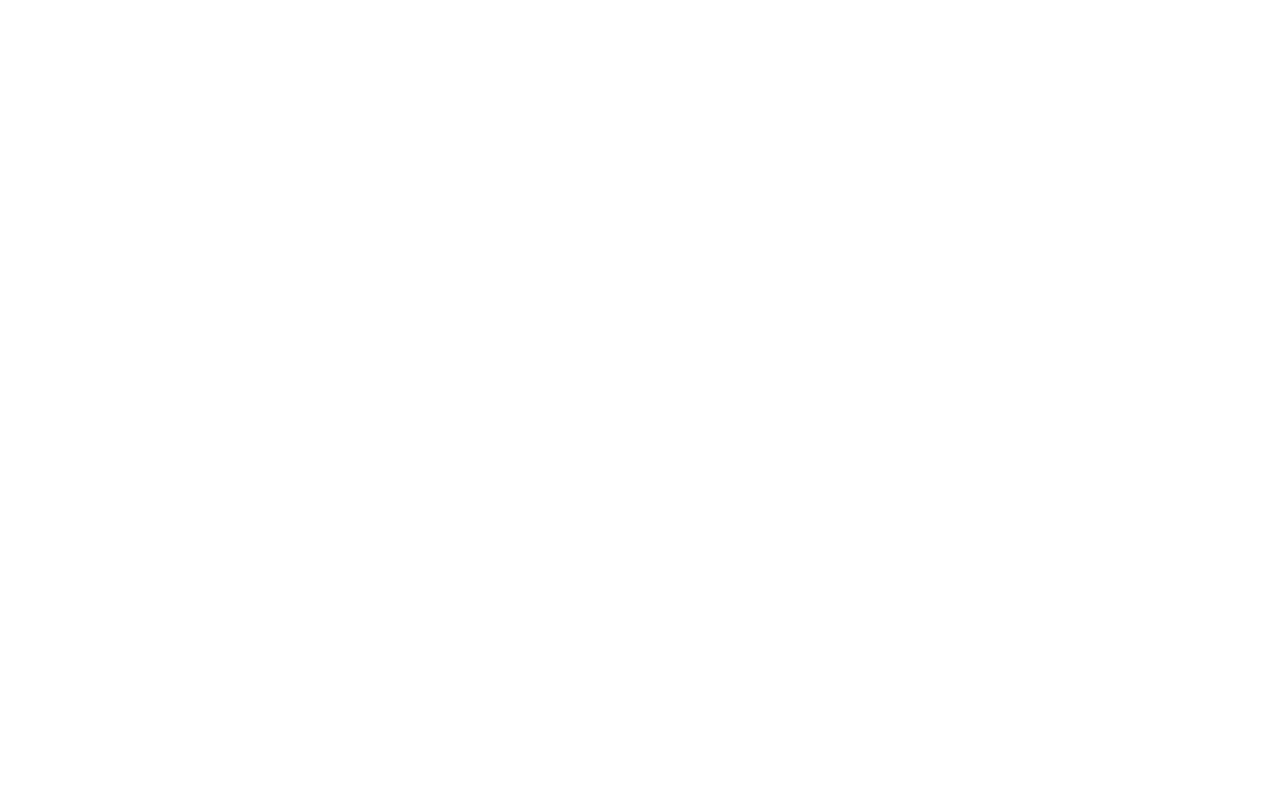
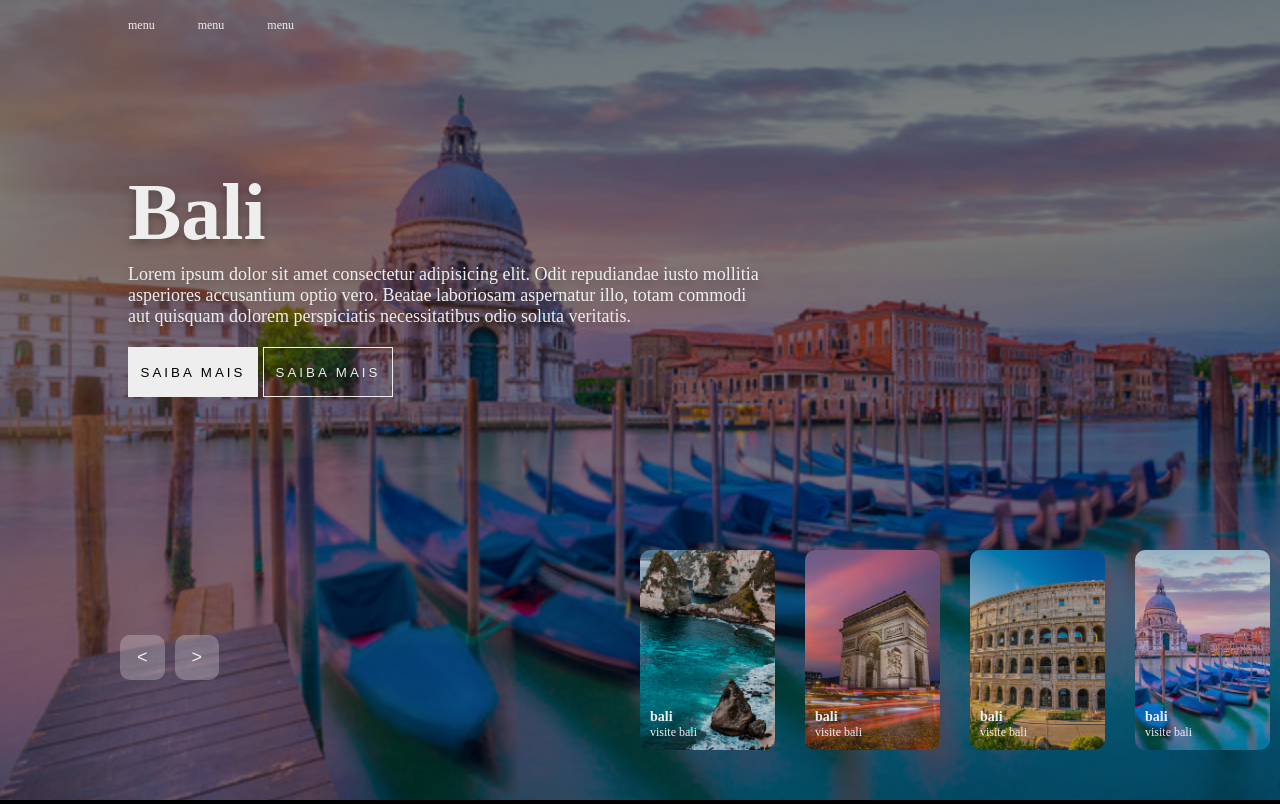
Before and after one commit to marcosbarrosj/carrossel-animado, a plain HTML site: page index.html in a window 1280 px wide. Drawn offline with Linux system fonts and the light colour scheme.

Commit message:
first commit

```diff
--- a/index.html
+++ b/index.html
@@ -1,11 +1,131 @@
 <!DOCTYPE html>
-<html lang="en">
+<html lang="pt-br">
 <head>
     <meta charset="UTF-8">
+    <link rel="stylesheet" href="syle.css">
     <meta name="viewport" content="width=device-width, initial-scale=1.0">
-    <title>Document</title>
+    <title>carrosel animado</title>
 </head>
 <body>
 
+    <header>
+        <nav >
+        <a href="">menu</a>
+        <a href="">menu</a>
+        <a href="">menu</a>
+    </nav>
+    </header>
+
+    <main class="container" >
+        <div class="list">
+            <div class="list-item">
+                <img src="img1.jpg" alt="">
+                        <div class="content">
+                            <h2 class="title">Bali</h2>
+                            <p class="description">Lorem ipsum dolor sit amet consectetur
+                                adipisicing elit. Odit repudiandae iusto
+                                mollitia asperiores accusantium optio vero.
+                                Beatae laboriosam aspernatur illo, totam commodi
+                                aut quisquam dolorem
+                                perspiciatis necessitatibus odio soluta veritatis.</p>
+                                        <div class="buttons">
+                                            <button>saiba mais</button>
+                                            <button>saiba mais</button>
+                                        </div>
+                        </div>
+                 </div>
+                 <div class="list-item">
+                    <img src="img2.jpg" alt="">
+                            <div class="content">
+                                <h2 class="title">Bali</h2>
+                                <p class="description">Lorem ipsum dolor sit amet consectetur
+                                    adipisicing elit. Odit repudiandae iusto
+                                    mollitia asperiores accusantium optio vero.
+                                    Beatae laboriosam aspernatur illo, totam commodi
+                                    aut quisquam dolorem
+                                    perspiciatis necessitatibus odio soluta veritatis.</p>
+                                            <div class="buttons">
+                                                <button>saiba mais</button>
+                                                <button>saiba mais</button>
+                                            </div>
+                            </div>
+                     </div>
+                     <div class="list-item">
+                        <img src="img3.jpg" alt="">
+                                <div class="content">
+                                    <h2 class="title">Bali</h2>
+                                    <p class="description">Lorem ipsum dolor sit amet consectetur
+                                        adipisicing elit. Odit repudiandae iusto
+                                        mollitia asperiores accusantium optio vero.
+                                        Beatae laboriosam aspernatur illo, totam commodi
+                                        aut quisquam dolorem
+                                        perspiciatis necessitatibus odio soluta veritatis.</p>
+                                                <div class="buttons">
+                                                    <button>saiba mais</button>
+                                                    <button>saiba mais</button>
+                                                </div>
+                                </div>
+                         </div>
+
+                         <div class="list-item">
+                            <img src="img4.jpg" alt="">
+                                    <div class="content">
+                                        <h2 class="title">Bali</h2>
+                                        <p class="description">Lorem ipsum dolor sit amet consectetur
+                                            adipisicing elit. Odit repudiandae iusto
+                                            mollitia asperiores accusantium optio vero.
+                                            Beatae laboriosam aspernatur illo, totam commodi
+                                            aut quisquam dolorem
+                                            perspiciatis necessitatibus odio soluta veritatis.</p>
+                                                    <div class="buttons">
+                                                        <button>saiba mais</button>
+                                                        <button>saiba mais</button>
+                                                    </div>
+                                              </div>
+                                          </div>
+                                    </div>
+        <div class="thumb">
+            <div  class="thumb-item">
+                <img src="img1.jpg" alt="">
+                <div class="content">
+                    <h3>bali</h3>
+                    <p>visite bali</p>
+                </div>
+            </div>
+
+            <div  class="thumb-item">
+                <img src="img2.jpg" alt="">
+                <div class="content">
+                    <h3>bali</h3>
+                    <p>visite bali</p>
+                </div>
+
+            </div>
+
+            <div  class="thumb-item">
+                <img src="img3.jpg" alt="">
+                <div class="content">
+                    <h3>bali</h3>
+                    <p>visite bali</p>
+                </div>
+            </div>
+
+            <div  class="thumb-item">
+                <img src="img4.jpg" alt="">
+                <div class="content">
+                    <h3>bali</h3>
+                    <p>visite bali</p>
+                </div>
+
+            </div>
+        </div>
+   <div class="arrows">
+    <button class="back"><</button>
+    <button class="next">></button>
+
+   </div>
+
+    </main>
+    <script src="script.js"></script>
 </body>
 </html>
--- /dev/null
+++ b/script.js
@@ -0,0 +1,33 @@
+let btnNext = document.querySelector('.next')
+let btnback = document.querySelector('.back')
+
+let container = document.querySelector('.container')
+let list = document.querySelector('.container .list')
+let thumb = document.querySelector('.container .thumb')
+
+btnNext.onclick = () => moveItensOnclick('next')
+btnback.onclick = () => moveItensOnclick('back')
+
+
+    function moveItensOnclick(type){
+       let listItems = document.querySelectorAll('.list .list-item')
+       let thumbItems = document.querySelectorAll('.thumb .thumb-item')
+ console.log (listItems)
+ console.log (thumbItems)
+
+
+       if (type === 'next'){
+           list.appendChild(listItems[0])
+           thumb.appendChild(thumbItems[0])
+        }else {
+            list.prepend(listItems[listItems.length -1])
+            thumb.prepend(thumbItems[listItems.length -1])
+
+            //   thumb.prepend(thumbItems[3])//
+
+
+
+        }
+
+
+    }
--- /dev/null
+++ b/syle.css
@@ -0,0 +1,162 @@
+*{
+    margin: 0;
+    padding: 0;
+    box-sizing: border-box;
+    text-decoration: none;
+}
+
+body{
+    background-color: black;
+    color: #eee;
+    font-size: 12px;
+}
+
+header{
+    width: 80%;
+    height: 50px;
+    display: flex;
+    align-items: center;
+    position: relative;
+    z-index: 2;
+    margin: auto;
+}
+
+header a{
+    color: #eee;
+    margin-right: 40px;
+    font-weight: 300;
+}
+
+.container{
+    height: 100vh;
+    width: 100vw;
+    margin-top: -50px;
+    overflow: hidden;
+}
+
+.container .list .list-item{
+    width: 100%;
+    height: 100%;
+    position: absolute;
+}
+
+.container .list .list-item img{
+    object-fit: cover;
+    width: 100%;
+    height: 100%;
+    filter: brightness(50%);    /* esse estilodeixa escuro */
+}
+
+.container .list .list-item .content{
+    position: absolute;
+    top: 20%;
+    right: 10%;
+    padding-right: 30%;
+    width: 80%;
+    color: #eee;
+    text-shadow:  0 5px 10px #0004;
+
+}
+
+.container .list .list-item .title{
+    font-size: 5rem;
+    line-height: 1.3em;
+    font-weight: 700;
+
+}
+
+.container .list .list-item .description{
+    font-size: 1.5em;
+
+}
+
+.container .list .list-item .buttons{
+    display: grid;
+    grid-template-columns: repeat(2,130px);
+    grid-template-rows: 50px;
+    margin-top: 20px;
+    gap: 5px;
+
+
+}
+
+    .container .list .list-item .buttons button{
+        border: none;
+        background-color: #eee;
+        letter-spacing: 3px;
+        cursor: pointer;
+        text-transform: uppercase;
+
+    }
+
+    .container .list .list-item .buttons button:hover{
+        background-color: transparent;
+        border: 1px solid #eee;
+        color: #eee;
+        transition: 0.7s;
+
+    }
+
+    .container .list .list-item .buttons button:nth-child(2){
+        background-color: transparent;
+        border: 1px solid #eee;
+        color: #eee;
+    }
+
+    .container .list .list-item .buttons button:nth-child(2):hover{
+        background-color: #eee;
+        color: #000;
+
+    }
+
+    .container .thumb{
+        position: absolute;
+        bottom: 50px;
+        left: 50%;
+        display: flex;
+        gap: 30px;
+    }
+    .container .thumb .thumb-item{
+        width: 135px;
+        height: 200px;
+        position: relative;
+    }
+        .container .thumb .thumb-item img{
+            width: 100%;
+            height: 100%;
+            object-fit: cover;
+            border-radius: 10px;
+            filter: brightness(80%);
+
+        }
+
+        .container .thumb .content{
+            position: absolute;
+            bottom: 10px;
+            left: 10px;
+        }
+        .container .arrows{
+            display: flex;
+            align-items: center;
+            gap: 10px;
+            position: absolute;
+            bottom: 120px;
+            left: 120px;
+            width: 300px;
+
+        }
+
+        .container .arrows button{
+            border-radius: 10px;
+            border: none;
+            padding: 12px 17px;
+            background-color: #eee4;
+            color: #eee;
+            cursor: pointer;
+            font-size: 1.5em;
+        }
+        .container .arrows button:hover{
+            background-color: #eee;
+            color: #000;
+            transition: 0.7s;
+        }
```
Also changed, not shown: img1.jpg (added), img2.jpg (added), img3.jpg (added), img4.jpg (added).
